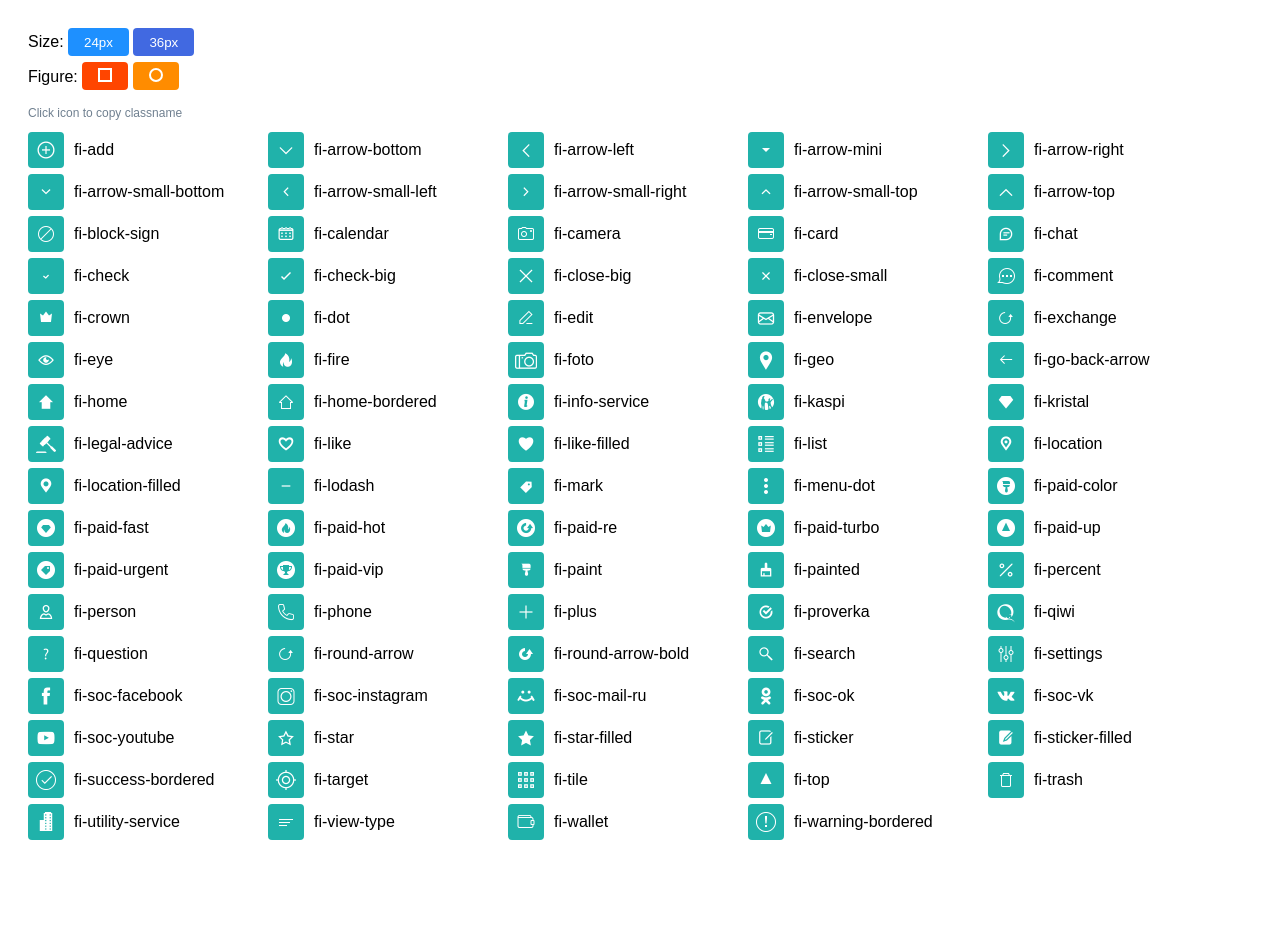
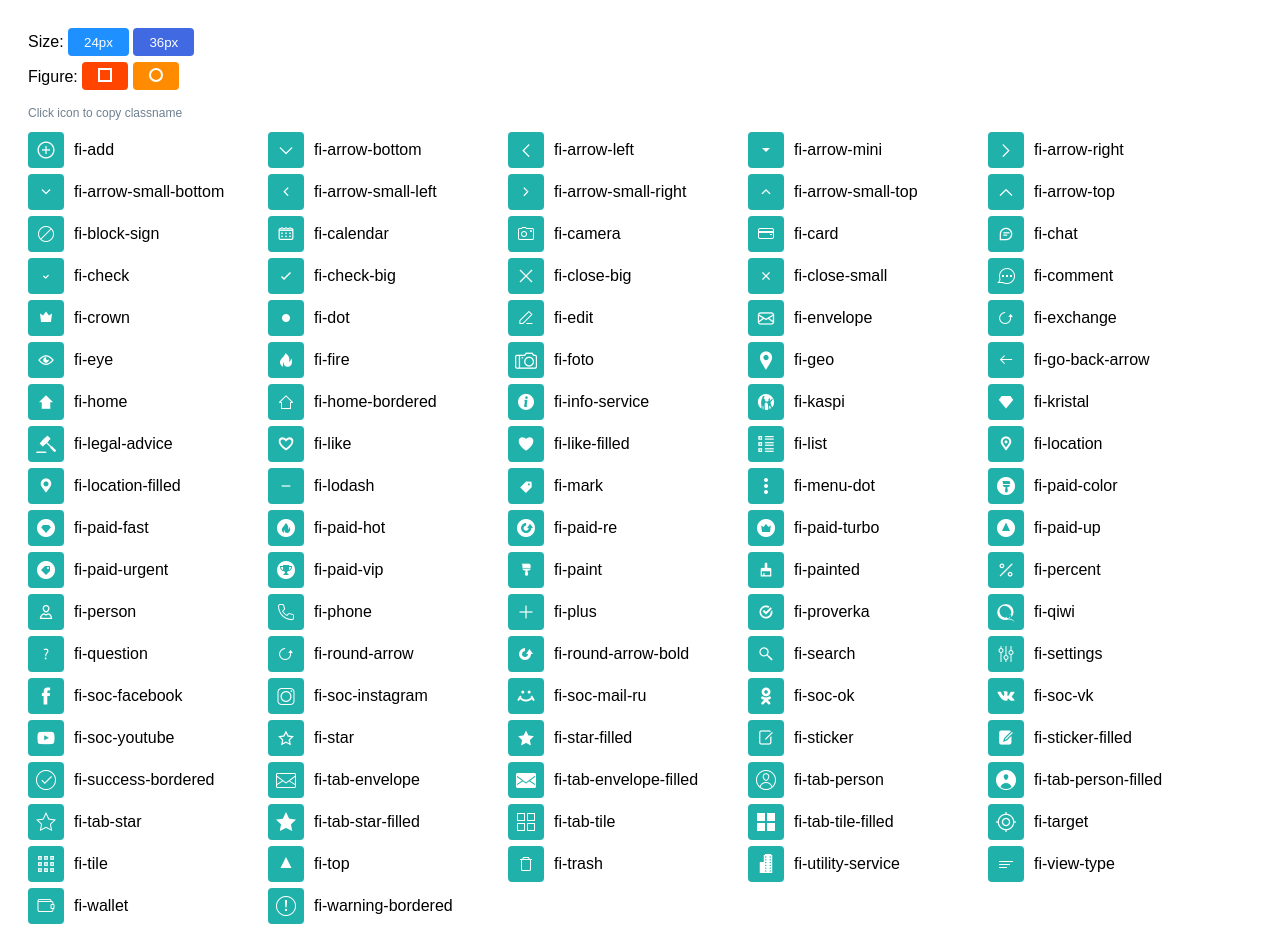
Before and after one commit to airtwister/common-ui, a website: page font-icon/public/index.html in a window 1280 px wide. Before the commit the page ends 846 px from the top, so only its background shows below. Drawn offline with Linux system fonts and the light colour scheme.

Commit message:
UI-20 Добавил новые иконки для таббара

```diff
--- a/font-icon/public/app.css
+++ b/font-icon/public/app.css
@@ -3,8 +3,8 @@ font-icon Webfont
 */
 @font-face {
   font-family: 'font-icon';
-  src: url("fonts/font-icon.eot?#1533712406121");
-  src: url("fonts/font-icon.eot?#iefix-1533712406121") format("embedded-opentype"), url("fonts/font-icon.woff2?#1533712406121") format("woff2"), url("fonts/font-icon.woff?#1533712406121") format("woff"), url("fonts/font-icon.ttf?#1533712406121") format("truetype");
+  src: url("fonts/font-icon.eot?#1537866623578");
+  src: url("fonts/font-icon.eot?#iefix-1537866623578") format("embedded-opentype"), url("fonts/font-icon.woff2?#1537866623578") format("woff2"), url("fonts/font-icon.woff?#1537866623578") format("woff"), url("fonts/font-icon.ttf?#1537866623578") format("truetype");
   font-weight: normal;
   font-style: normal; }
 
@@ -254,6 +254,30 @@ font-icon Webfont
 .fi-success-bordered:before {
   content: '\ea49'; }
 
+.fi-tab-envelope:before {
+  content: '\ea1a'; }
+
+.fi-tab-envelope-filled:before {
+  content: '\ea16'; }
+
+.fi-tab-person:before {
+  content: '\ea1e'; }
+
+.fi-tab-person-filled:before {
+  content: '\ea1d'; }
+
+.fi-tab-star:before {
+  content: '\ea29'; }
+
+.fi-tab-star-filled:before {
+  content: '\ea27'; }
+
+.fi-tab-tile:before {
+  content: '\ea3c'; }
+
+.fi-tab-tile-filled:before {
+  content: '\ea3a'; }
+
 .fi-target:before {
   content: '\ea36'; }
 
--- a/font-icon/public/index.html
+++ b/font-icon/public/index.html
@@ -876,6 +876,94 @@
                         </div>
                     </div>
 
+                    <div class="font-icon__item" onclick="copy(this)" data-value="fi-tab-envelope">
+                        <div class="font-icon__img">
+                            <div class="fi-tab-envelope"></div>
+                        </div>
+
+                        <div class="font-icon__text">
+                            fi-tab-envelope
+                            <div class="font-icon__hint">copied</div>
+                        </div>
+                    </div>
+
+                    <div class="font-icon__item" onclick="copy(this)" data-value="fi-tab-envelope-filled">
+                        <div class="font-icon__img">
+                            <div class="fi-tab-envelope-filled"></div>
+                        </div>
+
+                        <div class="font-icon__text">
+                            fi-tab-envelope-filled
+                            <div class="font-icon__hint">copied</div>
+                        </div>
+                    </div>
+
+                    <div class="font-icon__item" onclick="copy(this)" data-value="fi-tab-person">
+                        <div class="font-icon__img">
+                            <div class="fi-tab-person"></div>
+                        </div>
+
+                        <div class="font-icon__text">
+                            fi-tab-person
+                            <div class="font-icon__hint">copied</div>
+                        </div>
+                    </div>
+
+                    <div class="font-icon__item" onclick="copy(this)" data-value="fi-tab-person-filled">
+                        <div class="font-icon__img">
+                            <div class="fi-tab-person-filled"></div>
+                        </div>
+
+                        <div class="font-icon__text">
+                            fi-tab-person-filled
+                            <div class="font-icon__hint">copied</div>
+                        </div>
+                    </div>
+
+                    <div class="font-icon__item" onclick="copy(this)" data-value="fi-tab-star">
+                        <div class="font-icon__img">
+                            <div class="fi-tab-star"></div>
+                        </div>
+
+                        <div class="font-icon__text">
+                            fi-tab-star
+                            <div class="font-icon__hint">copied</div>
+                        </div>
+                    </div>
+
+                    <div class="font-icon__item" onclick="copy(this)" data-value="fi-tab-star-filled">
+                        <div class="font-icon__img">
+                            <div class="fi-tab-star-filled"></div>
+                        </div>
+
+                        <div class="font-icon__text">
+                            fi-tab-star-filled
+                            <div class="font-icon__hint">copied</div>
+                        </div>
+                    </div>
+
+                    <div class="font-icon__item" onclick="copy(this)" data-value="fi-tab-tile">
+                        <div class="font-icon__img">
+                            <div class="fi-tab-tile"></div>
+                        </div>
+
+                        <div class="font-icon__text">
+                            fi-tab-tile
+                            <div class="font-icon__hint">copied</div>
+                        </div>
+                    </div>
+
+                    <div class="font-icon__item" onclick="copy(this)" data-value="fi-tab-tile-filled">
+                        <div class="font-icon__img">
+                            <div class="fi-tab-tile-filled"></div>
+                        </div>
+
+                        <div class="font-icon__text">
+                            fi-tab-tile-filled
+                            <div class="font-icon__hint">copied</div>
+                        </div>
+                    </div>
+
                     <div class="font-icon__item" onclick="copy(this)" data-value="fi-target">
                         <div class="font-icon__img">
                             <div class="fi-target"></div>
```
Also changed, not shown: font-icon/public/fonts/font-icon.ttf, font-icon/public/fonts/font-icon.woff, font-icon/public/fonts/font-icon.woff2, font-icon/src/icons/uEA16-tab-envelope-filled.svg (added), font-icon/src/icons/uEA1A-tab-envelope.svg (added), font-icon/src/icons/uEA1D-tab-person-filled.svg (added), font-icon/src/icons/uEA1E-tab-person.svg (added), font-icon/src/icons/uEA27-tab-star-filled.svg (added), font-icon/src/icons/uEA29-tab-star.svg (added), font-icon/src/icons/uEA3A-tab-tile-filled.svg (added), font-icon/src/icons/uEA3C-tab-tile.svg (added), 1 other file.
